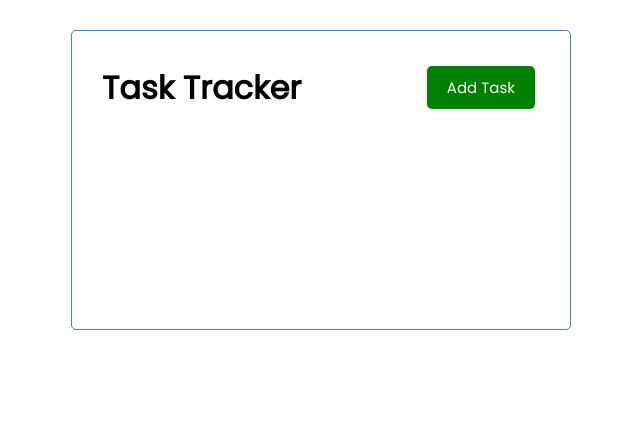
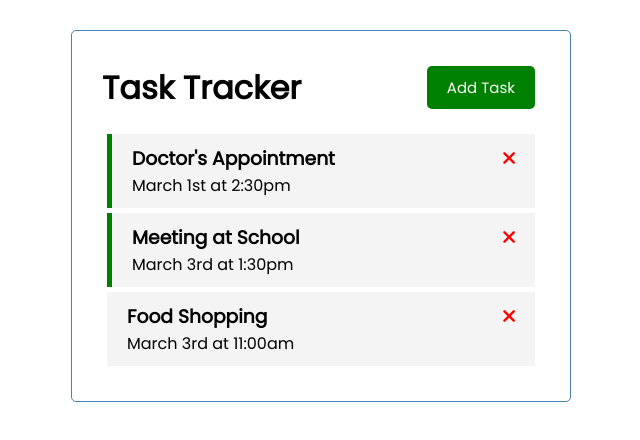
Before and after one commit to mlewicki12/tutorial-vue-tasks, a Vue app: page / in a window 1280 px wide. Shown: the top 440 px of the page, without its empty margins (319-959 px from the left). Built offline with nearby package versions, Linux system fonts and the light colour scheme.

Commit message:
create task list

```diff
--- a/public/index.html
+++ b/public/index.html
@@ -4,6 +4,8 @@
     <meta charset="utf-8">
     <meta http-equiv="X-UA-Compatible" content="IE=edge">
     <meta name="viewport" content="width=device-width,initial-scale=1.0">
+
+    <link rel='stylesheet' href='https://cdnjs.cloudflare.com/ajax/libs/font-awesome/6.0.0/css/all.min.css' />
     <link rel="icon" href="<%= BASE_URL %>favicon.ico">
     <title><%= htmlWebpackPlugin.options.title %></title>
   </head>
--- a/src/App.vue
+++ b/src/App.vue
@@ -1,16 +1,46 @@
 <template>
   <div class="container">
     <Header title='Task Tracker' />
+    <Tasks :tasks='tasks'  />
   </div>
 </template>
 
 <script>
   import Header from './components/Header';
+  import Tasks from './components/Tasks';
 
   export default {
     name: 'App',
     components: {
-      Header
+      Header,
+      Tasks
+    },
+    data() {
+      return { // initial state basically
+        tasks: []
+      }
+    },
+    created() {
+      this.tasks = [
+        {
+          id: 1,
+          text: 'Doctor\'s Appointment',
+          day: 'March 1st at 2:30pm',
+          reminder: true
+        },
+        {
+          id: 2,
+          text: 'Meeting at School',
+          day: 'March 3rd at 1:30pm',
+          reminder: true
+        },
+        {
+          id: 3,
+          text: 'Food Shopping',
+          day: 'March 3rd at 11:00am',
+          reminder: false
+        }
+      ]
     }
   }
 </script>
--- /dev/null
+++ b/src/components/Task.vue
@@ -0,0 +1,41 @@
+<template>
+  <div :class="[task.reminder ? 'reminder' : '', 'task']">
+    <h3>
+      {{ task.text }}
+      <i class='fas fa-times'></i>
+    </h3>
+    <p>{{ task.day }}</p>
+  </div>
+</template>
+
+<script>
+  export default {
+    name: 'Task',
+    props: {
+      task: Object
+    }
+  };
+</script>
+
+<style scoped>
+  .fas {
+    color: red;
+  }
+
+  .task {
+    background: #f4f4f4;
+    margin: 5px;
+    padding: 10px 20px;
+    cursor: pointer;
+  }
+
+  .task.reminder {
+    border-left: 5px solid green;
+  }
+
+  .task h3 {
+    display: flex;
+    align-items: center;
+    justify-content: space-between;
+  }
+</style>
--- /dev/null
+++ b/src/components/Tasks.vue
@@ -0,0 +1,19 @@
+<template>
+  <div v-for='task in tasks' :key='task.id'>
+    <Task :task='task' />
+  </div>
+</template>
+
+<script>
+  import Task from './Task';
+
+  export default {
+    name: 'Tasks',
+    props: {
+      tasks: Array
+    },
+    components: {
+      Task
+    }
+  };
+</script>
```
